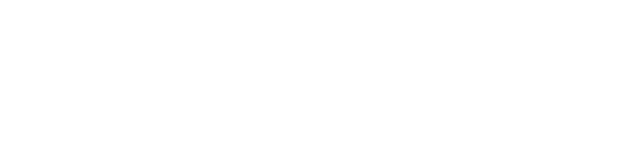
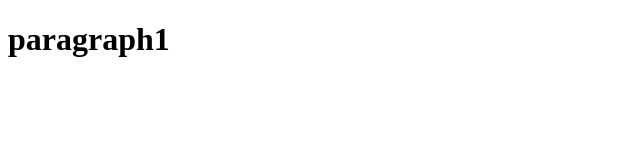
Before and after one commit to Nour0506/workshop1, a plain HTML site: page index.html in a window 1280 px wide. Shown: the whole page, without its empty margins (0-640 px from the left). Drawn offline with Linux system fonts and the light colour scheme.

Commit message:
second commit

```diff
--- a/index.html
+++ b/index.html
@@ -4,7 +4,23 @@
     <meta charset="UTF-8">
     <meta name="viewport" content="width=device-width, initial-scale=1.0">
     <title>Document</title>
+    <h1>paragraph1</h1>
 </head>
+
+
+
+
+
+
+
+
+
+
+
+
+
+
+
 <body>
 
 </body>
```
